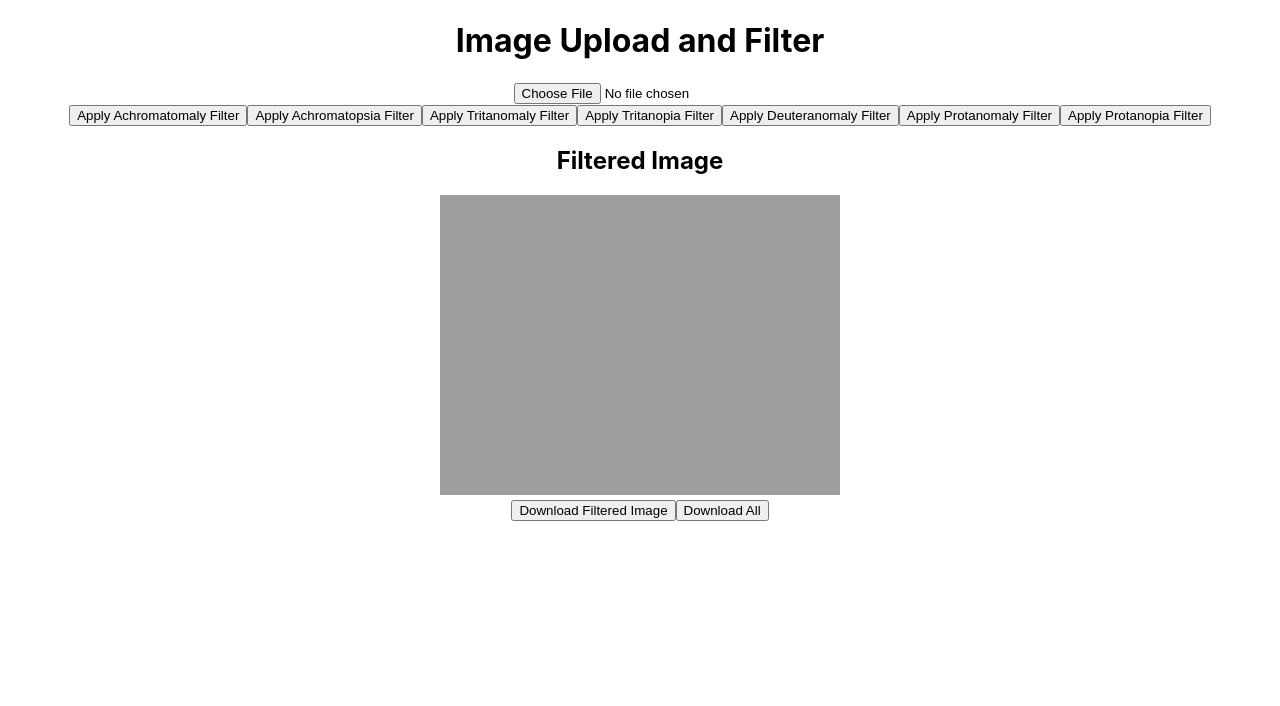
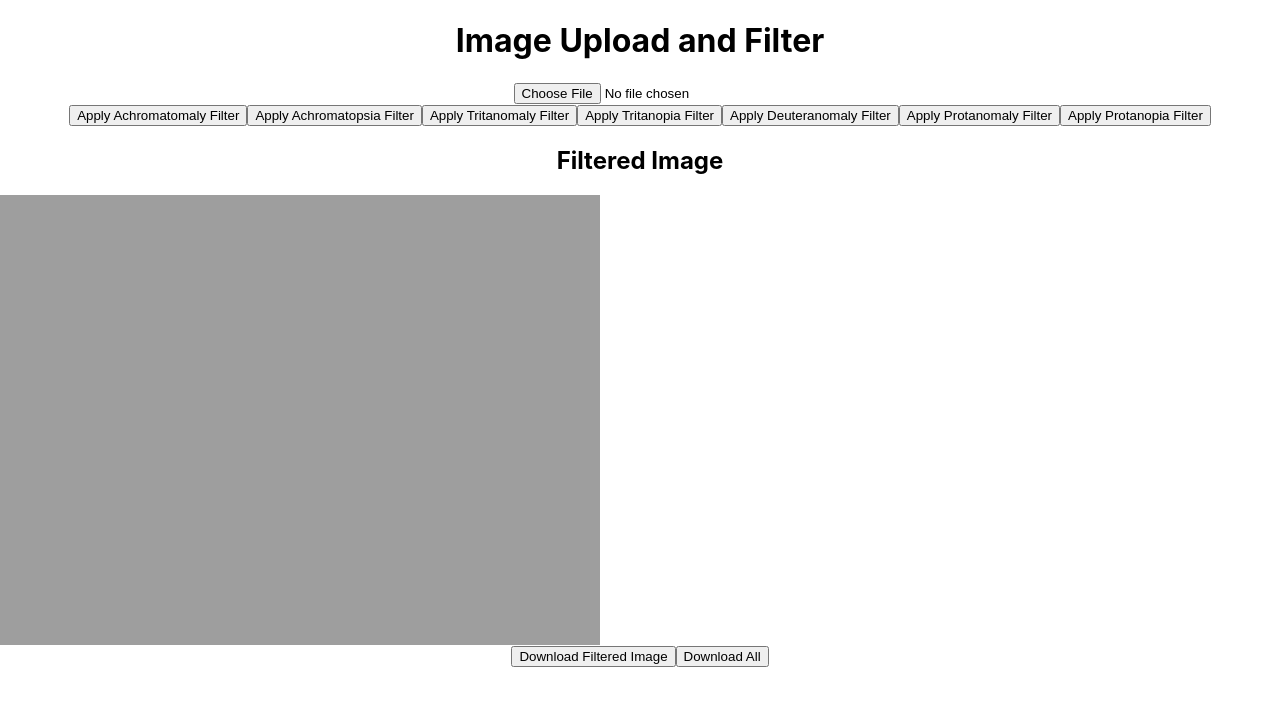
Before and after one commit to Produkt15/Kroma, a React (Create React App) app: page / in a window 1280 px wide. Both pictures are taken after a click on the button "Apply Achromatomaly Filter". Shown: the top 706 px of the page. Built offline with nearby package versions, Linux system fonts and the light colour scheme.

Commit message:
more change

```diff
--- a/src/components/FilteredImage.js
+++ b/src/components/FilteredImage.js
@@ -171,6 +171,7 @@ const FilteredImage = ({ originalImage }) => {
   return (
     <div>
       <canvas ref={canvasRef} style={{ display: 'none' }} />
+
       <div>
         <button onClick={() => applyFilter(colorBlindnes[0])}>Apply Achromatomaly Filter</button>
         <button onClick={() => applyFilter(colorBlindnes[1])}>Apply Achromatopsia Filter</button>
@@ -182,7 +183,17 @@ const FilteredImage = ({ originalImage }) => {
       </div>
       <div>
         <h2>Filtered Image</h2>
-        <img src={filteredImage} alt="Filtered" style={{ maxWidth: '100%' }} />
+        <div style={{ width: '600px', height: '450px', backgroundColor: 'lightgrey' }}>
+        {filteredImage ? (
+          <img
+            src={filteredImage}
+            alt="Filtered"
+            style={{ width: '600px', height: '450px', maxWidth: '100%'}}
+          />
+        ) : (
+          <p>Upload an image to apply filters</p>
+        )}
+      </div>
       </div>
       <div>
         <button onClick={downloadFilteredImage}>Download Filtered Image</button>
```
